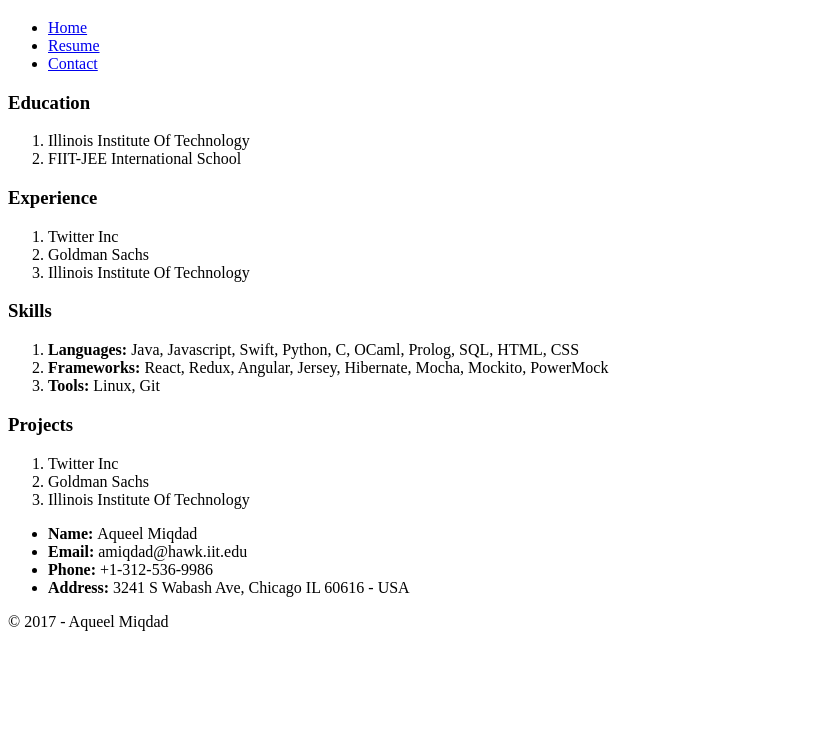
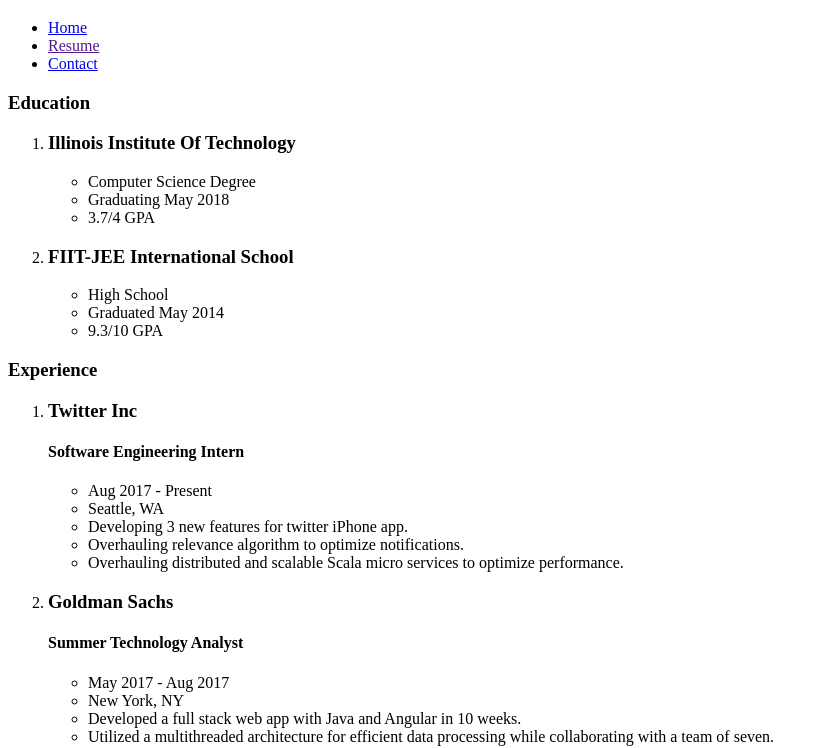
Before and after one commit to Aqueelmiq/ITMD-361-Project-3, a plain HTML site: page resume/index.html in a window 1280 px wide. Shown: the part 61-809 px from the top of the page, without its empty margins (0-828 px from the left). Drawn offline with Linux system fonts and the light colour scheme.

Commit message:
Added full experience

```diff
--- a/resume/index.html
+++ b/resume/index.html
@@ -1,7 +1,7 @@
 <!DOCTYPE html>
 <html lang="en-US">
   <head>
-    <title> Resume | Aqueel Miqdad </title>
+    <title> Aqueel Miqdad - Resume </title>
     <meta charset="UTF-8" />
   </head>
   <body>
@@ -10,9 +10,9 @@
       <h1> Aqueel Miqdad - Resume </h1>
       <nav>
         <ul>
-          <li> <a href="./../"> Home </a> </li>
-          <li> <a href="./"> Resume </a> </li>
-          <li> <a href="./../contact"> Contact </a> </li>
+          <li> <a href="../"> Home </a> </li>
+          <li> <a href=""> Resume </a> </li>
+          <li> <a href="../contact"> Contact </a> </li>
         </ul>
       </nav>
     </header>
@@ -22,16 +22,64 @@
         <section id="education">
           <h3> Education </h3>
           <ol>
-            <li> Illinois Institute Of Technology </li>
-            <li> FIIT-JEE International School </li>
+            <li>
+              <article>
+                <h3> Illinois Institute Of Technology </h3>
+                <ul>
+                  <li> Computer Science Degree </li>
+                  <li> Graduating May 2018 </li>
+                  <li> 3.7/4 GPA </li>
+                </ul>
+              </article>
+            </li>
+            <li>
+              <article>
+                <h3> FIIT-JEE International School </h3>
+                <ul>
+                  <li> High School </li>
+                  <li> Graduated May 2014 </li>
+                  <li> 9.3/10 GPA </li>
+                </ul>
+              </article>
+            </li>
           </ol>
         </section>
         <section id="experience">
           <h3> Experience </h3>
           <ol>
-            <li> Twitter Inc </li>
-            <li> Goldman Sachs </li>
-            <li> Illinois Institute Of Technology </li>
+            <li>
+              <article>
+                <h3> Twitter Inc </h3>
+                <section>
+                  <h4> Software Engineering Intern </h4>
+                  <ul>
+                    <li> Aug 2017 - Present </li>
+                    <li> Seattle, WA </li>
+                  </ul>
+                </section>
+                <ul>
+                  <li> Developing 3 new features for twitter iPhone app.</li>
+                  <li> Overhauling relevance algorithm to optimize notifications.</li>
+                  <li> Overhauling distributed and scalable Scala micro services to optimize performance. </li>
+                </ul>
+              </article>
+            </li>
+            <li>
+              <article>
+                <h3> Goldman Sachs </h3>
+                <section>
+                  <h4> Summer Technology Analyst </h4>
+                  <ul>
+                    <li> May 2017 - Aug 2017 </li>
+                    <li> New York, NY </li>
+                  </ul>
+                </section>
+                <ul>
+                  <li> Developed a full stack web app with Java and Angular in 10 weeks. </li>
+                  <li> Utilized a multithreaded architecture for efficient data processing while collaborating with a team of seven. </li>
+                </ul>
+              </article>
+            </li>
           </ol>
         </section>
         <section id="skills">
```
